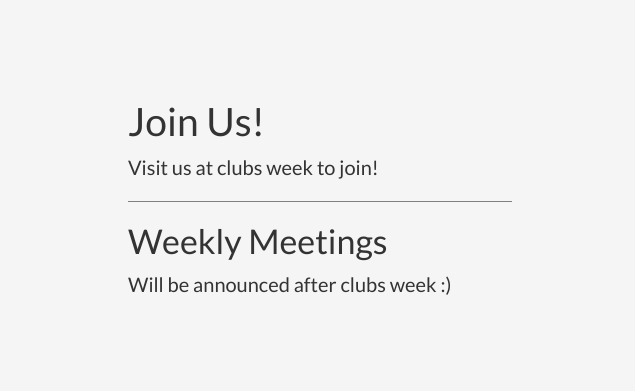
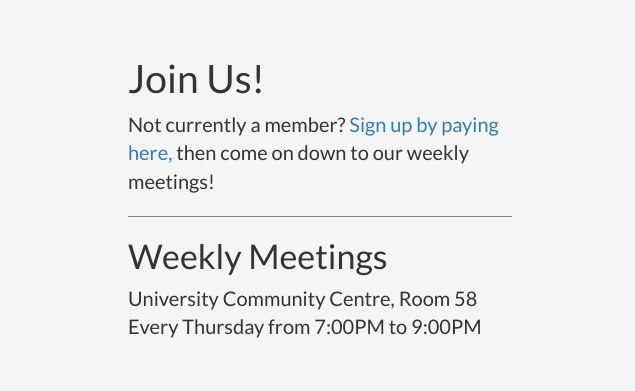
Before and after one commit to michaelsong-hz/WesternChessClubOld, a plain HTML site: page contact.html in a window 1280 px wide. Shown: the part 816-1207 px from the top of the page, 0-635 px from the left. Drawn offline with Linux system fonts and the light colour scheme.

Commit message:
Updated meeting times and location for 2018-2019

```diff
--- a/contact.html
+++ b/contact.html
@@ -96,18 +96,17 @@ ga('send', 'pageview');
             <div class="col-md-12">
                 <div class="col-sm-6 text-box-bottom">
                     <h2>Join Us!</h2>
-                    <p>
-                    Visit us at clubs week to join!</p>
+                        <p>Not currently a member? <a href="https://www.westernusc.store/" target="_blank">Sign up by paying here,</a> then come on down to our weekly meetings!</p>
                     <hr>
                     <h3>Weekly Meetings</h3>
                     <p>
-                    Will be announced after clubs week :)
-                    <br>
+                    University Community Centre, Room 58
+                    <br>Every Thursday from 7:00PM to 9:00PM
                     </p>
                 </div>
                 <div class="col-sm-6">
                     <div class="image-2">
-                        <iframe id="myframe" src="https://www.google.com/maps/embed?pb=!1m18!1m12!1m3!1d1458.8569051200448!2d-81.27241395429023!3d43.005360444992874!2m3!1f0!2f0!3f0!3m2!1i1024!2i768!4f13.1!3m3!1m2!1s0x882eee1816d0d3f1%3A0xa56ffed67bd89663!2sArthur+and+Sonia+Labatt+Health+Science+Building%2C+151+Richmond+St%2C+London%2C+ON+N6A+5B9!5e0!3m2!1sen!2sca!4v1508897240382" width="100%" height="100%" seamless="seamless" frameborder="0" style="border:0" allowfullscreen></iframe>
+                        <iframe id="myframe" src="https://www.google.com/maps/embed?pb=!1m18!1m12!1m3!1d2917.5532526817838!2d-81.27843588435499!3d43.008740779148745!2m3!1f0!2f0!3f0!3m2!1i1024!2i768!4f13.1!3m3!1m2!1s0x882eee3d06febfcd%3A0x4fb7b22ce42d1a5a!2sUniversity+Community+Centre%2C+1151+Richmond+St%2C+London%2C+ON+N6A+2K5!5e0!3m2!1sen!2sca!4v1537740844552" width="100%" height="100%" seamless="seamless" frameborder="0" style="border:0" allowfullscreen></iframe>
                     </div>
 
                 </div>
```
Also changed, not shown: index.html (+2 -2 lines).
